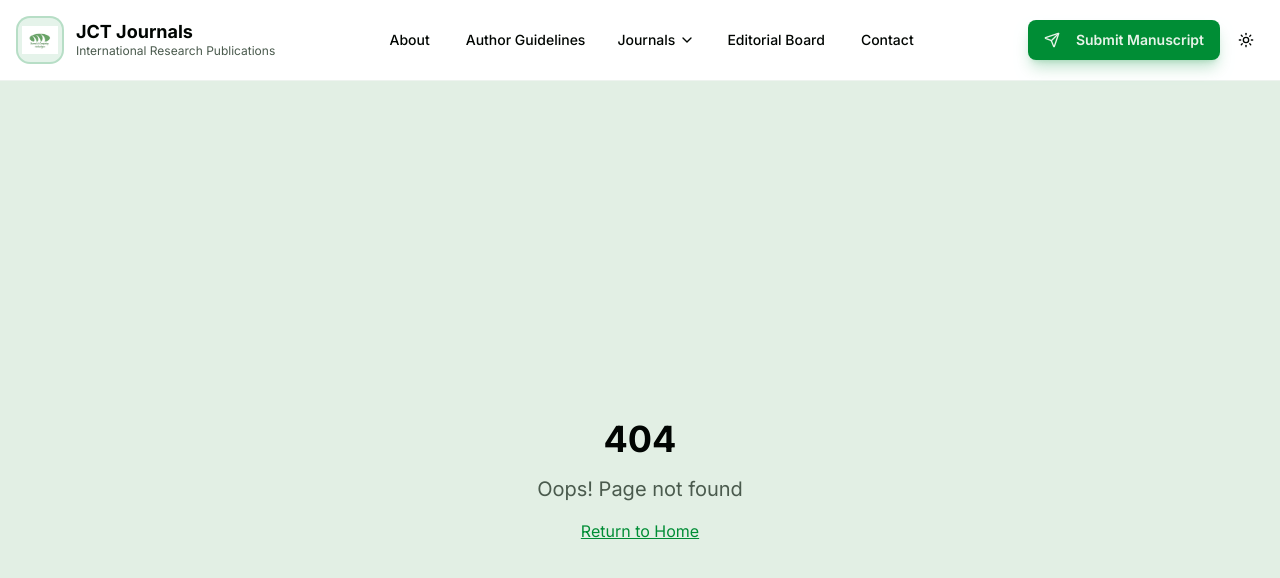
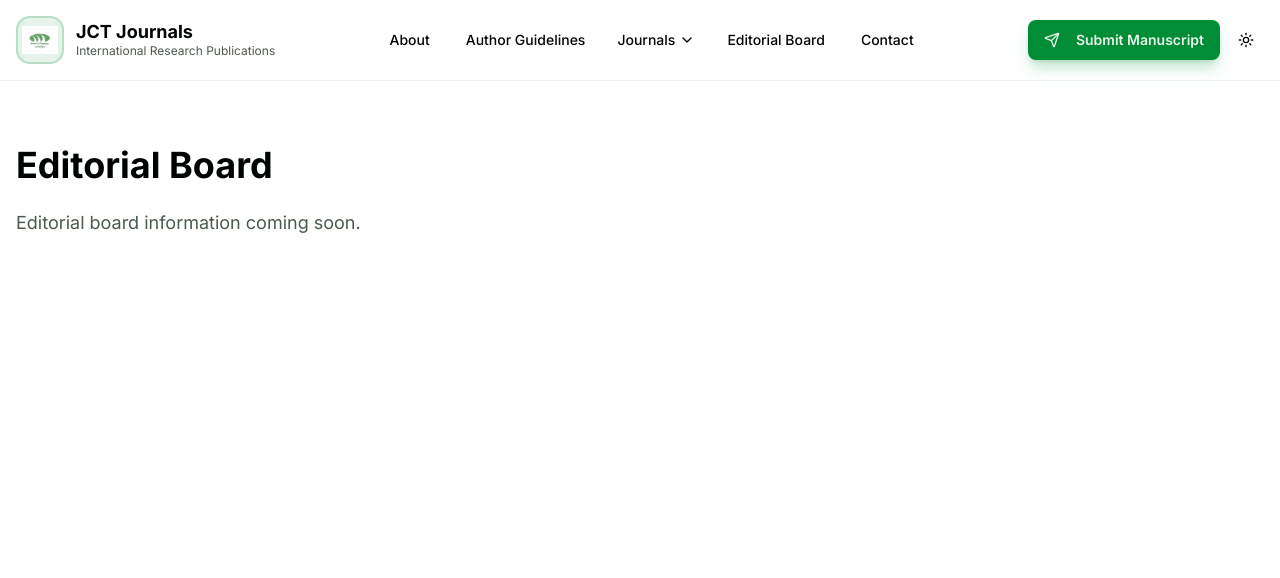
Before and after one commit to AryanKumarOfficial/jct, a Next.js app: page /editorial-board in a window 1280 px wide. Before the commit this address had no page. Shown: the top 578 px of the page. Built offline with nearby package versions, Linux system fonts and the light colour scheme.

Commit message:
adds editorial board page

```diff
--- /dev/null
+++ b/src/app/editorial-board/page.tsx
@@ -0,0 +1,14 @@
+const EditorialBoard = () => {
+    return (
+        <div className="min-h-screen bg-background">
+            <div className="container mx-auto px-4 py-16">
+                <h1 className="text-4xl font-bold mb-6">Editorial Board</h1>
+                <p className="text-lg text-muted-foreground">
+                    Editorial board information coming soon.
+                </p>
+            </div>
+        </div>
+    );
+};
+
+export default EditorialBoard;
--- a/src/app/globals.css
+++ b/src/app/globals.css
@@ -122,3 +122,11 @@
         @apply bg-background text-foreground;
     }
 }
+
+.dark-logo-filter {
+    /* Invert colors to make dark elements light, then adjust hue and saturation */
+    filter: invert(0.9) hue-rotate(180deg) saturate(1.5) brightness(1.2);
+    /* You might need to tweak these values (hue-rotate, saturate, brightness)
+       to get the exact green shade you want in dark mode.
+       Start by uncommenting just 'invert(0.9)' and see how it looks. */
+}
```
